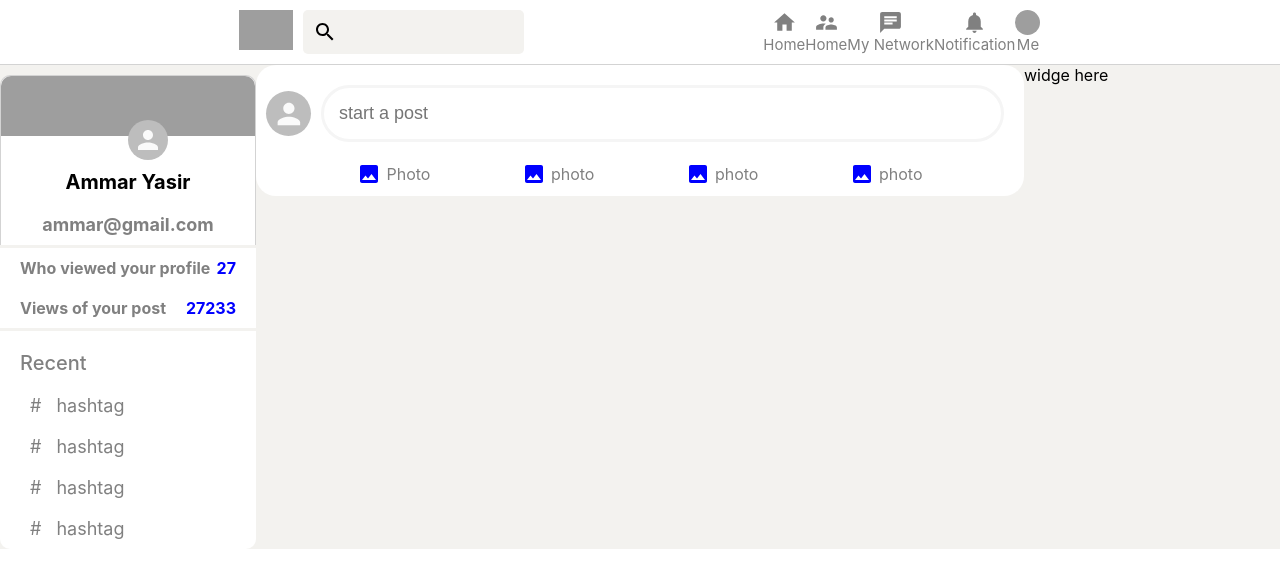
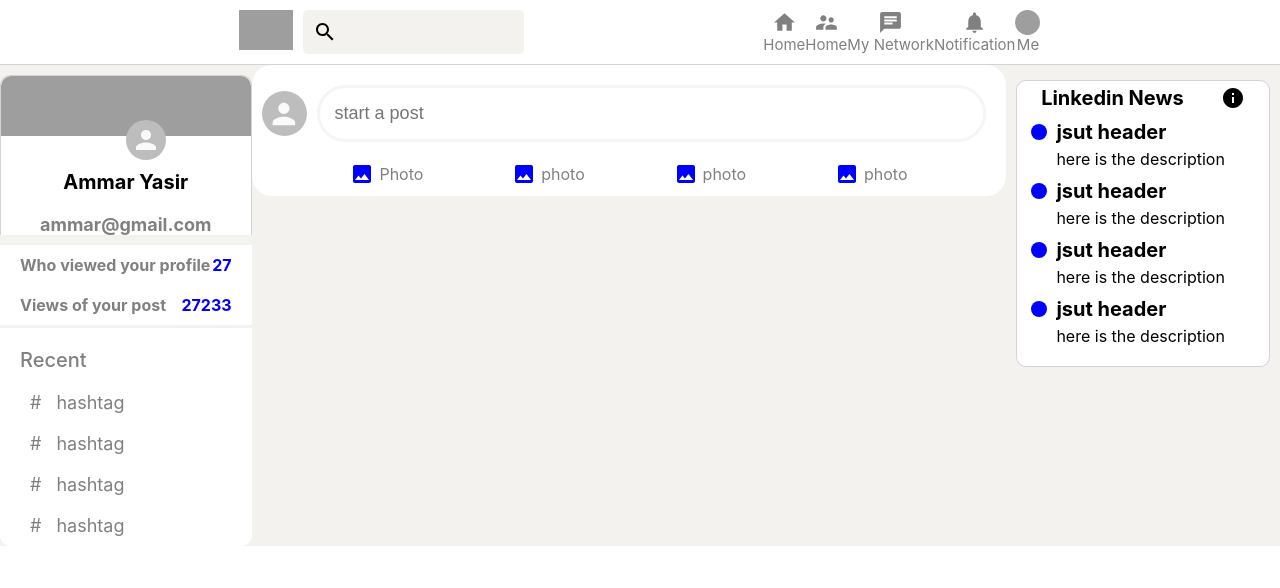
Before and after one commit to AmmarYasir29/LinkedIn-clone, a React (Create React App) app: page / in a window 1280 px wide. Shown: the top 588 px of the page. Built offline with nearby package versions, Linux system fonts and the light colour scheme; no server answers; the database is empty; grey boxes are pictures that could not be loaded.

Commit message:
🥮 Add widget component

```diff
--- a/src/App.tsx
+++ b/src/App.tsx
@@ -3,15 +3,14 @@
 import Header from "./components/Header";
 import Sidebar from "./components/Sidebar";
 import Feed from "./components/Feed";
-import Wiged from "./components/Wiged";
+import Widget from "./components/Widget";
 import Login from "./components/Login";
-import { useStore } from "./store/store";
+// import { useStore } from "./store/store";
 
 function App() {
   //TODO: add user to store to save info
   //TODO: integrate user with firebase to detect which page appear
-  //TODO: build widgets component
-  const user = useStore();
+  const user = true//useStore();
   return (
     <div className="app">
       <Header />
@@ -21,7 +20,7 @@
         <div className="app_body">
           <Sidebar />
           <Feed />
-          <Wiged />
+          <Widget />
         </div>
       )}
     </div>
--- /dev/null
+++ b/src/components/Widget.tsx
@@ -0,0 +1,35 @@
+import React from "react";
+import InfoIcon from "@material-ui/icons/Info";
+import FiberManualRecordIcon from "@material-ui/icons/FiberManualRecord";
+import "../styles/widgt.css";
+
+const Widget = () => {
+  const addNews = (header: string, description: string) => {
+    return (
+      <div className="widgte__article">
+        <div className="widget__articleLift">
+          <FiberManualRecordIcon />
+        </div>
+        <div className="widget__articleRight">
+          <h2>{header}</h2>
+          <p>{description}</p>
+        </div>
+      </div>
+    );
+  };
+
+  return (
+    <div className="widgets">
+      <div className="widget__header">
+        <h3>Linkedin News</h3>
+        <InfoIcon />
+      </div>
+      {addNews("jsut header", "here is the description")}
+      {addNews("jsut header", "here is the description")}
+      {addNews("jsut header", "here is the description")}
+      {addNews("jsut header", "here is the description")}
+    </div>
+  );
+};
+
+export default Widget;
--- a/src/components/Wiged.tsx
+++ /dev/null
@@ -1,11 +0,0 @@
-import React from 'react'
-
-const Wiged = () => {
-  return (
-    <div style={{flex:0.2}}>
-      widge here
-    </div>
-  )
-}
-
-export default Wiged
--- a/src/store/store.tsx
+++ b/src/store/store.tsx
@@ -1,13 +1,13 @@
 import create from "zustand";
 
-type UserState = {
-  name: string;
-  photo: string;
-  logout: (arg1?: any) => void;
-};
+// type UserState = {
+//   name: string;
+//   photo: string;
+//   logout: (arg1?: any) => void;
+// };
 
-export const useStore = create<UserState>((set) => ({
-  name: "",
-  photo: "",
-  logout: () => set((state) => ({ user: null })),
-}));
+// export const useStore = create<UserState>((set) => ({
+//   name: "",
+//   photo: "",
+//   logout: () => set((state) => ({ user: null })),
+// }));
--- a/src/styles/sidebar.css
+++ b/src/styles/sidebar.css
@@ -1,9 +1,7 @@
 .sidebar {
+  position: sticky;
+  top: 80px;
   flex: 0.2;
-  position: sticky;
-  top: 88px;
-  display: flex;
-  flex-direction: column;
 }
 .sidebar__top {
   color: gray;
--- /dev/null
+++ b/src/styles/widgt.css
@@ -0,0 +1,37 @@
+.widgets {
+  flex: 0.2;
+  position: sticky;
+  top: 80px;
+  background-color: white;
+  border-radius: 10px;
+  border: 1px solid lightgray;
+  height: fit-content;
+  padding-bottom: 10px;
+  margin: 10px;
+}
+
+.widget__header {
+  display: flex;
+  justify-content: space-around;
+  margin: 5px;
+}
+.widget__header > h3 {
+  font-size: 20px;
+}
+.widgte__article {
+  display: flex;
+  cursor: pointer;
+  margin: 10px;
+}
+.widgte__article:hover {
+  background-color: whitesmoke;
+}
+.widget__articleLift {
+  color: blue;
+  font-size: large !important;
+  margin-right: 5px;
+}
+.widget__articleRight > h2 {
+  font-size: 20px;
+  margin-bottom: 5px;
+}
```
